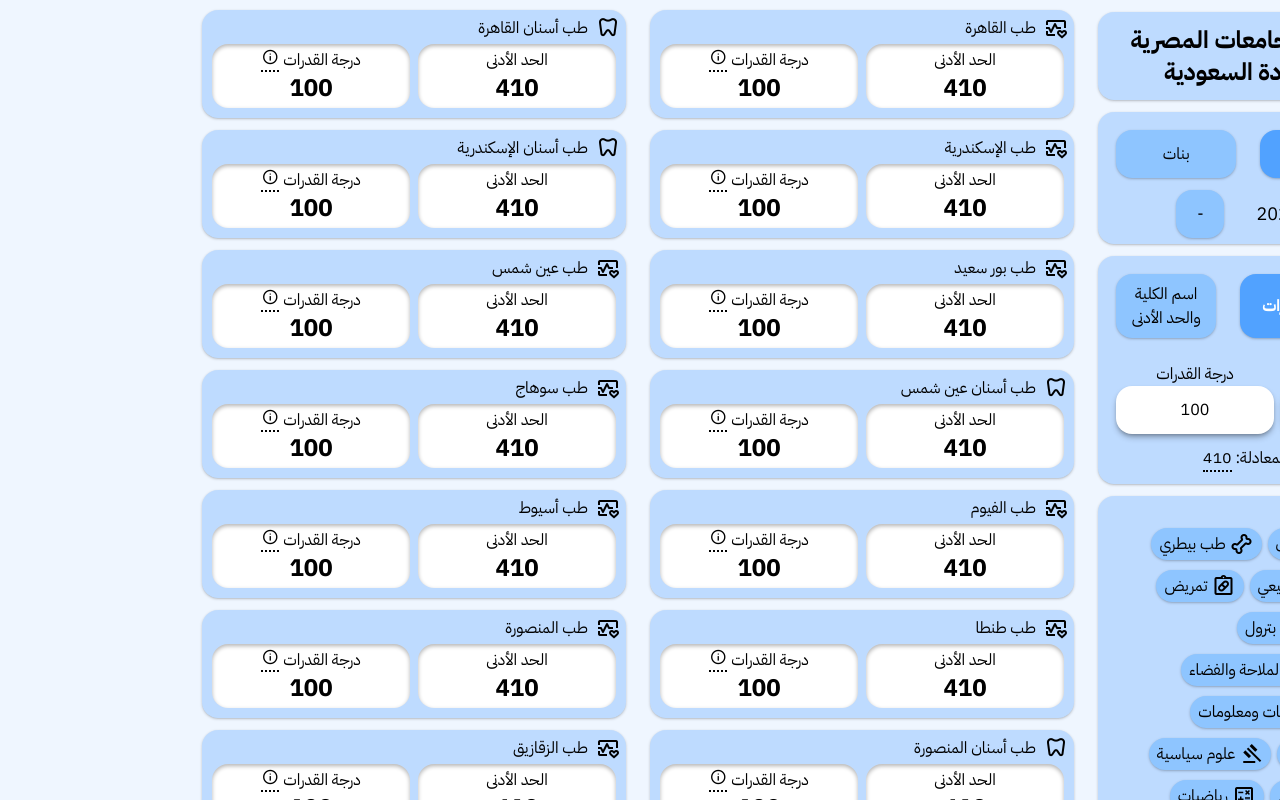
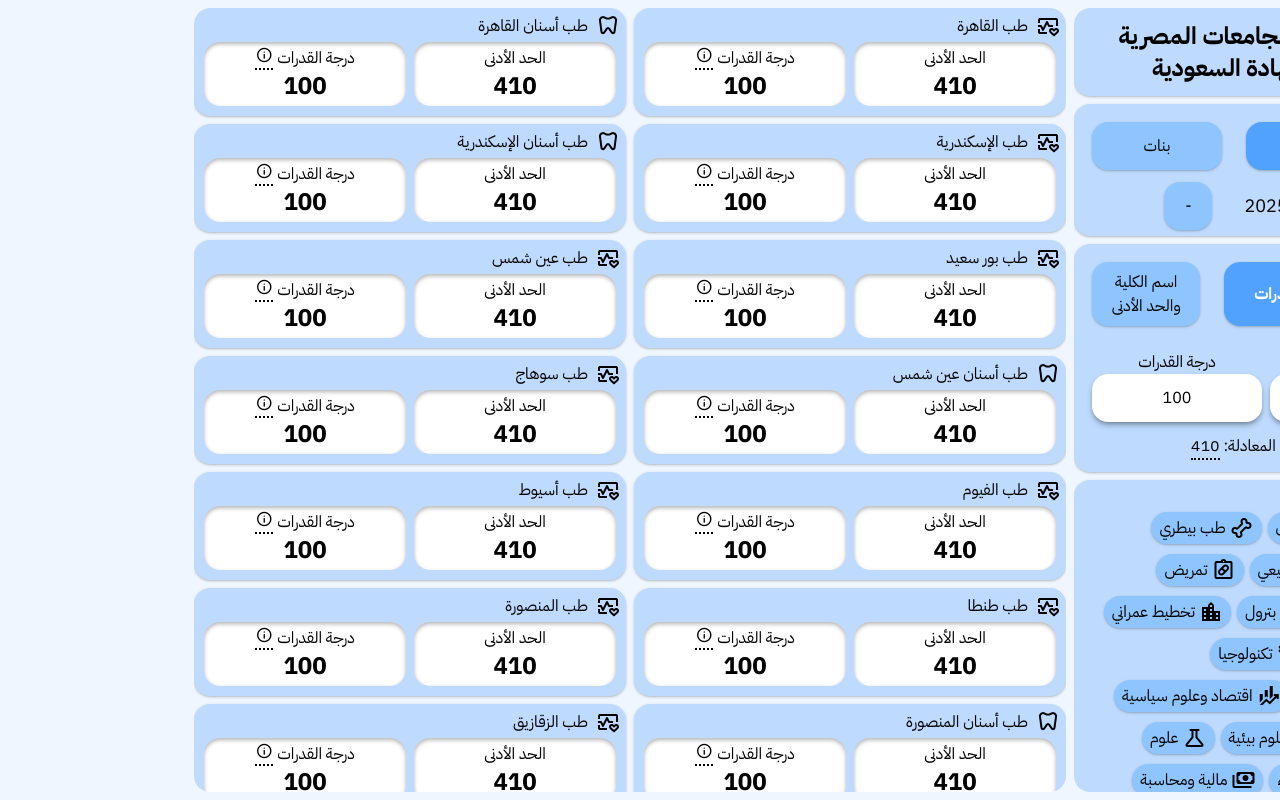
Before and after one commit to AbdullahMRiad/clean-tansik-v3, a React (Vite) app: page / in a window 1280 px wide. Built offline with nearby package versions, Linux system fonts and the light colour scheme.

Commit message:
fix: Unified layout spacing across the app to be consistent everywhere

```diff
--- a/src/App.tsx
+++ b/src/App.tsx
@@ -184,10 +184,10 @@
                 darkMode,
                 setDarkMode,
             }}>
-            <div className="flex w-full flex-col md:flex-row">
+            <div className="flex h-screen w-full flex-col gap-2 p-2 md:flex-row">
                 <div
                     id="modifiers"
-                    className="md:h-screen md:max-w-sm md:overflow-y-scroll">
+                    className="flex flex-col gap-2 rounded-2xl md:h-full md:max-w-sm md:overflow-y-scroll">
                     <Header />
                     <DataSelector />
                     <FiltersSection />
--- a/src/components/cards.tsx
+++ b/src/components/cards.tsx
@@ -9,7 +9,7 @@
     return (
         <div
             id="cards-container"
-            className="grid w-full grid-cols-1 pt-2.5 md:h-screen md:overflow-y-scroll lg:grid-cols-2">
+            className="grid w-full grid-cols-1 gap-2 rounded-2xl md:h-full md:overflow-y-scroll lg:grid-cols-2">
             {data.map((v, i) => (
                 <Card
                     name={v.الكلية}
@@ -39,7 +39,7 @@
     icon: string;
 }) {
     return (
-        <div className="card panel mt-0!">
+        <div className="card panel">
             <span className="flex flex-row">
                 <span className="material-symbols-outlined ml-2">{icon}</span>
                 <span>{name}</span>
--- a/src/components/stats.tsx
+++ b/src/components/stats.tsx
@@ -8,9 +8,7 @@
     const { sourceData, filteredData, taggedData } = ctx;
 
     return (
-        <div
-            id="stats-section"
-            className="panel mb-0.5! grid grid-cols-2 grid-rows-2">
+        <div id="stats-section" className="panel grid grid-cols-2 grid-rows-2">
             <Stat name="إجمالي الكليات" value={sourceData.length.toString()} />
             <Stat
                 name="الكليات بعد التصفية"
--- a/src/style.tw.css
+++ b/src/style.tw.css
@@ -26,7 +26,7 @@
 @custom-variant dark (&:where([data-theme-mode=dark], [data-theme-mode=dark] *));
 
 .panel {
-    @apply girls:bg-red-200 dark:girls:bg-stone-800 m-3 rounded-2xl bg-blue-200 p-1.5 shadow-sm/20 dark:bg-slate-800;
+    @apply girls:bg-red-200 dark:girls:bg-stone-800 rounded-2xl bg-blue-200 p-1.5 shadow-sm/20 dark:bg-slate-800;
 }
 
 .button {
```
